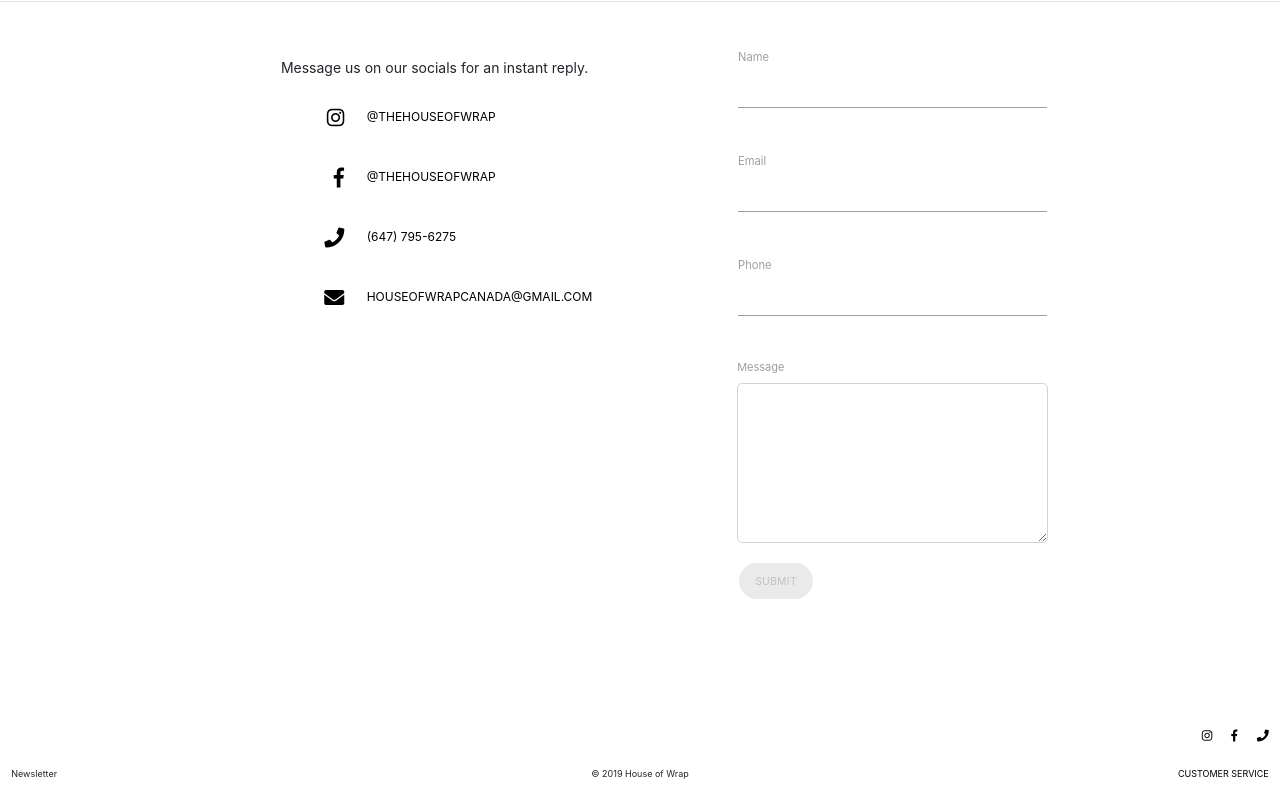
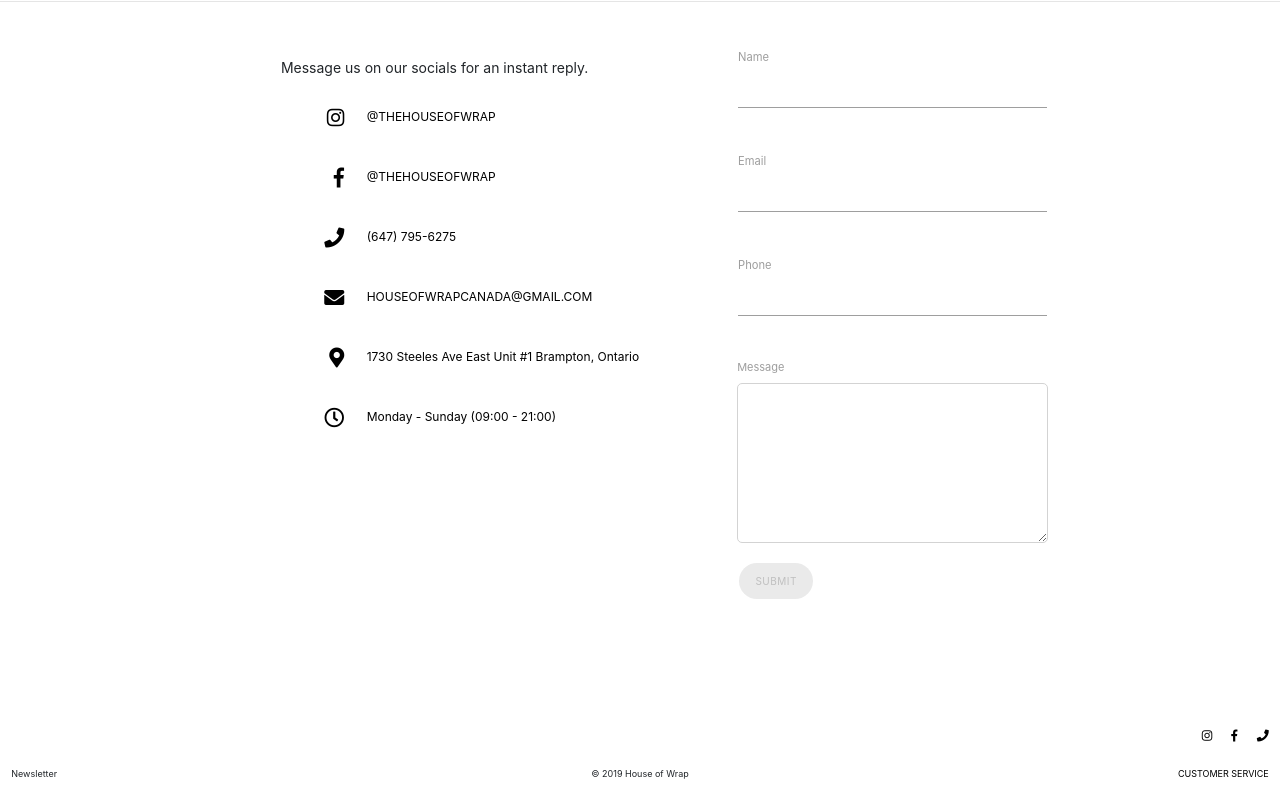
Before and after one commit to harmano/final_HOW_site, a plain HTML site: page contact.html in a window 1280 px wide. Shown: the part 631-1431 px from the top of the page. Drawn offline with nearby package versions, Linux system fonts and the light colour scheme.

Commit message:
Updated hours and map

```diff
--- a/contact.html
+++ b/contact.html
@@ -125,6 +125,14 @@
                     <div class="col-4 col text-right"><i class="fas fa-envelope" style="padding-left: ; font-size:20px; color:black;"></i></div>
                     <div   class="col text-left texty phone-text"><a href="mailto:HOUSEOFWRAPCANADA@GMAIL.COM">HOUSEOFWRAPCANADA@GMAIL.COM</a></div>
                 </div>
+                <div class="row" style="padding-top:20px;">
+                    <div class="col-4 col text-right"><i class="fas fa-map-marker-alt"  style="padding-left: ; font-size:20px; color:black;"></i></div>
+                    <div   class="col text-left texty phone-text"><a target="_blank" href="https://www.google.com/maps/place/1730+Steeles+Ave+E+%231,+Brampton,+ON+L6T+1A4/@43.6992675,-79.7001921,17z/data=!3m1!4b1!4m5!3m4!1s0x882b3e7cfde5a22d:0xa5f5983fb8f2d297!8m2!3d43.6992636!4d-79.6980034">1730 Steeles Ave East Unit #1 Brampton, Ontario</a></div>
+                </div>
+                <div class="row" style="padding-top:20px;">
+                    <div class="col-4 col text-right"><i class="far fa-clock"  style="padding-left: ; font-size:20px; color:black;"></i></div>
+                    <div   class="col text-left texty phone-text"><a>Monday - Sunday (09:00 - 21:00)</a></div>
+                </div>
 
             </div>
 
```
